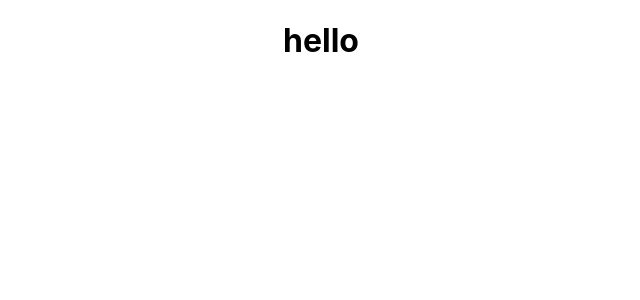
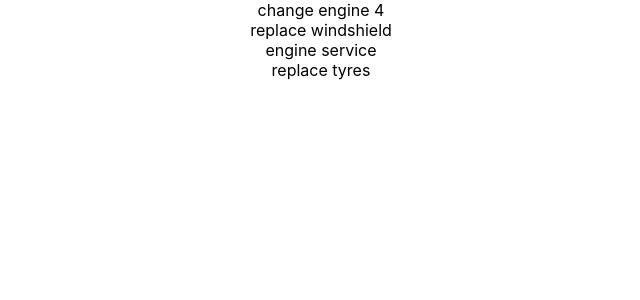
Before and after one commit to Tommychinn/trustflight_test, a React (Create React App) app: page / in a window 1280 px wide. Shown: the top 300 px of the page, without its empty margins (319-959 px from the left). Built offline with nearby package versions, Linux system fonts and the light colour scheme.

Commit message:
adding initial tasks to map

```diff
--- a/src/App.jsx
+++ b/src/App.jsx
@@ -1,10 +1,26 @@
-import React from "react";
+import React, { useState } from "react";
 import "./App.css";
 
 function App() {
+    const [tasks, setTasks] = useState([
+        {
+            task: "change engine 4",
+        },
+        {
+            task: "replace windshield",
+        },
+        {
+            task: "engine service",
+        },
+        {
+            task: "replace tyres",
+        },
+    ]);
     return (
         <div className="App">
-            <h1>hello</h1>
+            {tasks.map((task) => (
+                <div>{task.task}</div>
+            ))}
         </div>
     );
 }
```
